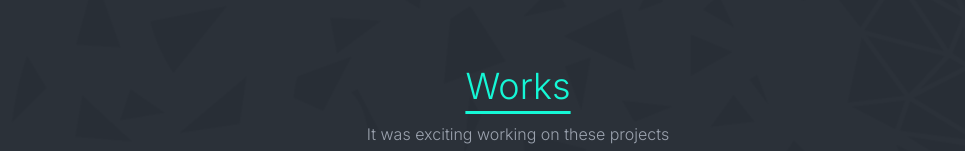
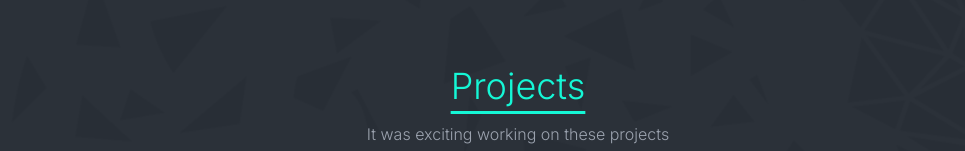
Before and after one commit to ValentineCodes/valentineorga, a Next.js app: page / in a window 1280 px wide. Shown: the part 2646-2797 px from the top of the page, without its empty margins (122-1087 px from the left). Built offline with nearby package versions, Linux system fonts and the light colour scheme.

Commit message:
renaming

```diff
--- a/app/page.tsx
+++ b/app/page.tsx
@@ -5,7 +5,7 @@ import Contact from "@/components/Contact";
 import Header from "@/components/Header";
 import Hero from "@/components/Hero";
 import Skills from "@/components/Skills";
-import Works from "@/components/Works";
+import Projects from "@/components/Projects";
 
 import { Popover } from '@headlessui/react'
 
@@ -25,8 +25,8 @@ export default function Home() {
         <Skills />
       </section>
 
-      <section id="works" className="bg-[url('/images/head_shattering.jpeg')] min-h-screen bg-cover">
-        <Works />
+      <section id="Projects" className="bg-[url('/images/head_shattering.jpeg')] min-h-screen bg-cover">
+        <Projects />
       </section>
 
       <section id="contact" className="bg-[#1a1e23] min-h-screen bg-cover">
--- a/components/Header.tsx
+++ b/components/Header.tsx
@@ -20,7 +20,7 @@ export default function Header({ }: Props) {
                 <ul className="hidden lg:flex items-center justify-between space-x-6 text-sm font-light">
                     <li><a href="#about" className="hover:text-[#15f7d6] duration-300">About</a></li>
                     <li><a href="#skills" className="hover:text-[#15f7d6] duration-300">Skills</a></li>
-                    <li><a href="#works" className="hover:text-[#15f7d6] duration-300">Works</a></li>
+                    <li><a href="#Projects" className="hover:text-[#15f7d6] duration-300">Projects</a></li>
                     <li><a href="#contact" className="hover:text-[#15f7d6] duration-300">Contact</a></li>
                 </ul>
 
@@ -51,7 +51,7 @@ export default function Header({ }: Props) {
                     <ul className="text-sm font-light">
                         <li className='p-4 hover:bg-black hover:bg-opacity-20 duration-200'><a href='#about' className='block'>About</a></li>
                         <li className='p-4 hover:bg-black hover:bg-opacity-20 duration-200'><a href='#skills' className='block'>Skills</a></li>
-                        <li className='p-4 hover:bg-black hover:bg-opacity-20 duration-200'><a href='#works' className='block'>Works</a></li>
+                        <li className='p-4 hover:bg-black hover:bg-opacity-20 duration-200'><a href='#Projects' className='block'>Projects</a></li>
                         <li className='p-4 hover:bg-black hover:bg-opacity-20 duration-200'><a href='#contact' className='block'>Contact</a></li>
                     </ul>
 
--- a/components/Works.tsx
+++ b/components/Projects.tsx
@@ -1,18 +1,18 @@
 import React from 'react'
 import MousePointer from './MousePointer'
-import WorksSlide from './WorksSlide'
+import ProjectsSlide from './ProjectsSlide'
 
 type Props = {}
 
-export default function Works({ }: Props) {
+export default function Projects({ }: Props) {
     return (
         <div className='min-h-screen bg-[#292f37] bg-opacity-[0.99] flex flex-col items-center justify-center pt-16 pb-36'>
             <MousePointer />
 
-            <h1 className='text-4xl text-[#15f7d6] font-light inline mt-16 underline underline-offset-[12px] mb-4'>Works</h1>
+            <h1 className='text-4xl text-[#15f7d6] font-light inline mt-16 underline underline-offset-[12px] mb-4'>Projects</h1>
             <p className='text-md font-light text-gray-400'>It was exciting working on these projects</p>
 
-            <WorksSlide />
+            <ProjectsSlide />
         </div>
     )
 }
--- a/components/WorksSlide.tsx
+++ b/components/ProjectsSlide.tsx
@@ -85,7 +85,7 @@ function NextArrow(props: any) {
     );
 }
 
-export default function WorksSlide({ }: Props) {
+export default function ProjectsSlide({ }: Props) {
     const settings = {
         infinite: true,
         speed: 500,
```
